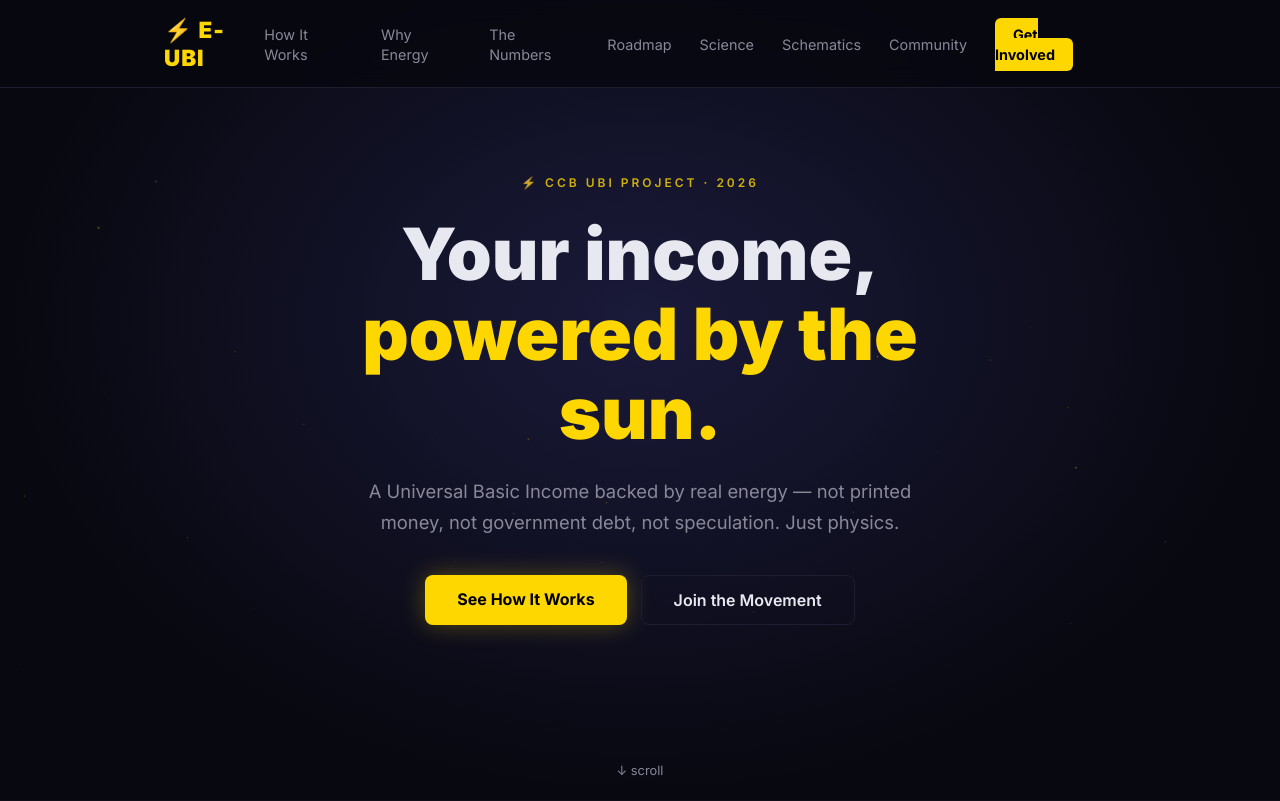
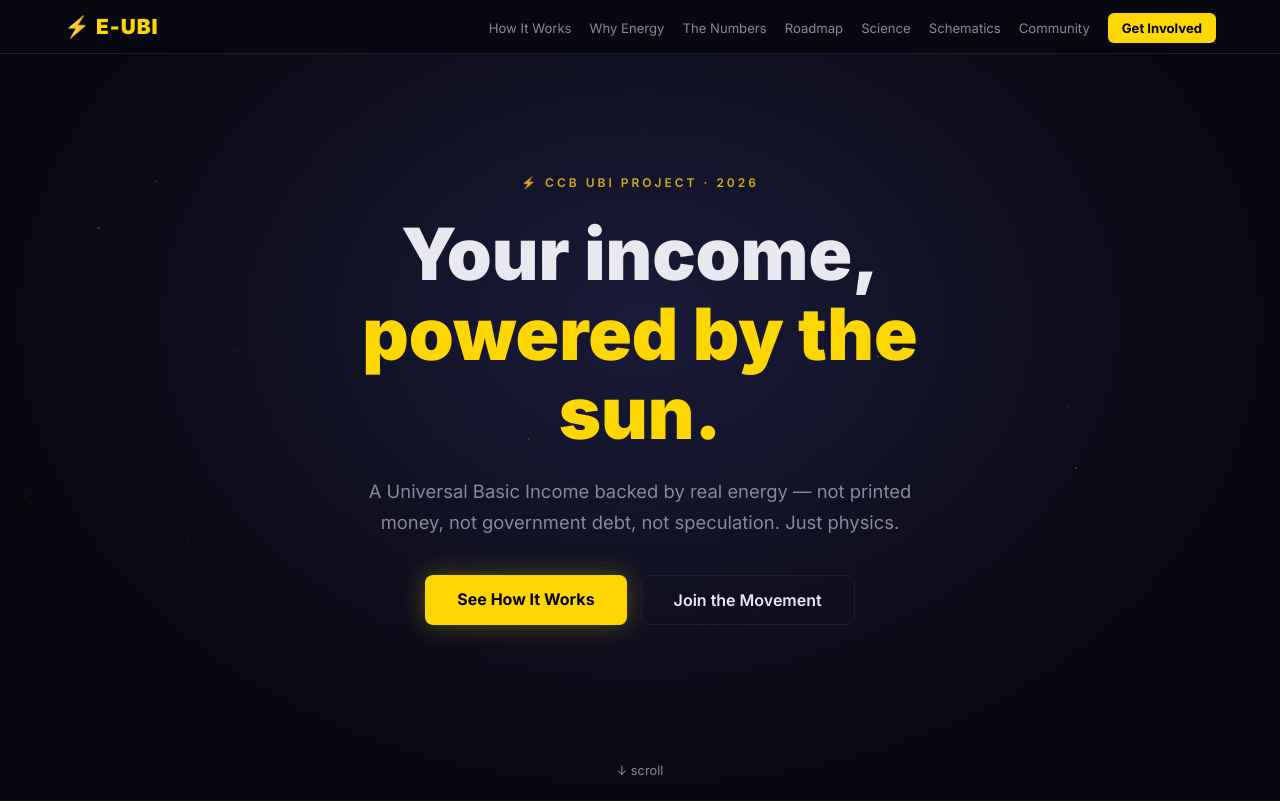
Before and after one commit to lostintimes23-rgb/eubi-site, a website built with Vite: page index.html in a window 1280 px wide. Shown: the top 801 px of the page. Built offline with nearby package versions, Linux system fonts and the light colour scheme.

Commit message:
Fix navbar wrapping - tighter gap, nowrap, wider max-width

```diff
--- a/style.css
+++ b/style.css
@@ -24,15 +24,16 @@ body { font-family: 'Inter', sans-serif; background: var(--bg); color: var(--tex
   background: rgba(8,8,16,0.85); backdrop-filter: blur(12px);
   border-bottom: 1px solid var(--border); transition: all 0.3s;
 }
-.nav-inner { max-width: 1000px; margin: 0 auto; padding: 16px 24px;
-             display: flex; justify-content: space-between; align-items: center; }
-.logo { font-size: 1.4em; font-weight: 900; color: var(--gold); letter-spacing: 1px; }
-nav ul { list-style: none; display: flex; gap: 28px; align-items: center; }
-nav ul a { text-decoration: none; color: var(--muted); font-size: 0.9em;
-           transition: color 0.2s; font-weight: 500; }
+.nav-inner { max-width: 1200px; margin: 0 auto; padding: 14px 24px;
+             display: flex; justify-content: space-between; align-items: center;
+             flex-wrap: nowrap; gap: 16px; }
+.logo { font-size: 1.3em; font-weight: 900; color: var(--gold); letter-spacing: 1px; white-space: nowrap; flex-shrink: 0; }
+nav ul { list-style: none; display: flex; gap: 18px; align-items: center; flex-wrap: nowrap; }
+nav ul a { text-decoration: none; color: var(--muted); font-size: 0.82em;
+           transition: color 0.2s; font-weight: 500; white-space: nowrap; }
 nav ul a:hover { color: var(--text); }
 .cta-btn { background: var(--gold) !important; color: #000 !important;
-           padding: 8px 18px; border-radius: 6px; font-weight: 700 !important; }
+           padding: 7px 14px; border-radius: 6px; font-weight: 700 !important; white-space: nowrap; }
 .cta-btn:hover { background: #ffe44d !important; }
 
 /* HERO */
```
